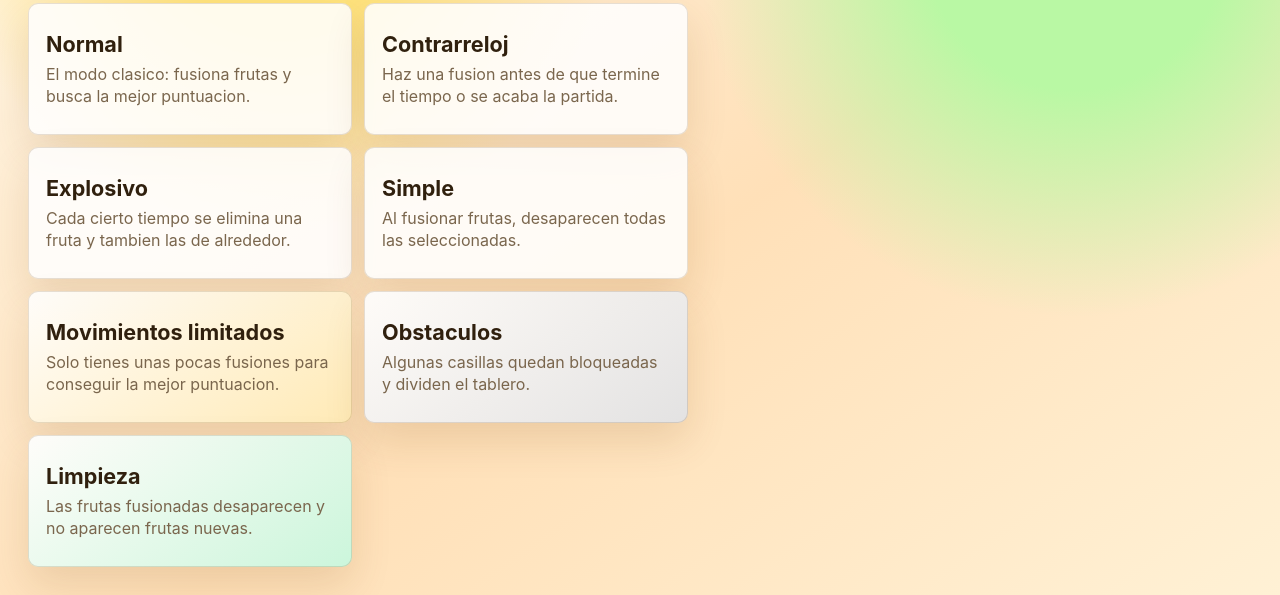
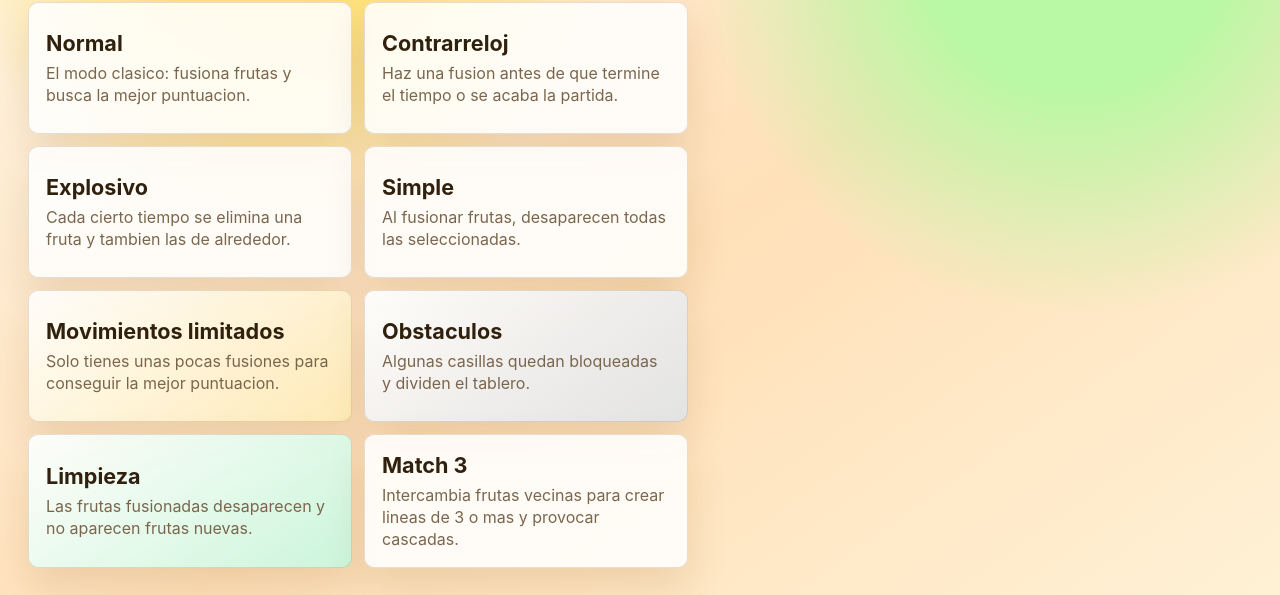
Before and after one commit to jalonsomerchan/Fruit-Merge, a website built with Vite: page index.html in a window 1280 px wide. Both pictures are taken after a click on the button "Jugar". Shown: the part 205-800 px from the top of the page. Built offline with nearby package versions, Linux system fonts and the light colour scheme.

Commit message:
Add match 3 mode card

```diff
--- a/index.html
+++ b/index.html
@@ -8,6 +8,7 @@
     <link rel="stylesheet" href="/css/mobile-visibility.css" />
     <link rel="stylesheet" href="/css/game-modes.css" />
     <link rel="stylesheet" href="/css/mode-variants.css" />
+    <link rel="stylesheet" href="/css/match3-mode.css" />
     <link rel="stylesheet" href="/css/timed-warning.css" />
   </head>
   <body>
@@ -50,6 +51,10 @@
           <button class="mode-card" data-mode="cleanup">
             <strong>Limpieza</strong>
             <span>Las frutas fusionadas desaparecen y no aparecen frutas nuevas.</span>
+          </button>
+          <button class="mode-card" data-mode="candy">
+            <strong>Match 3</strong>
+            <span>Intercambia frutas vecinas para crear lineas de 3 o mas y provocar cascadas.</span>
           </button>
         </div>
       </section>
```
